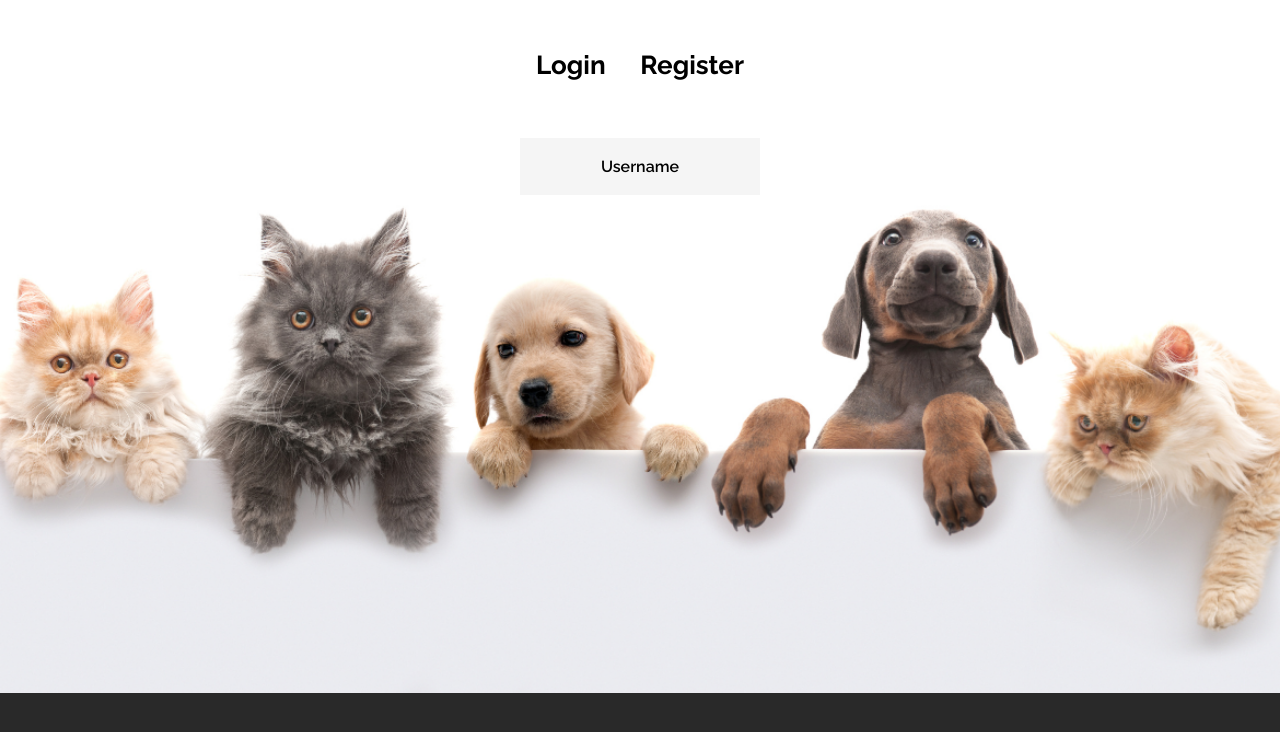
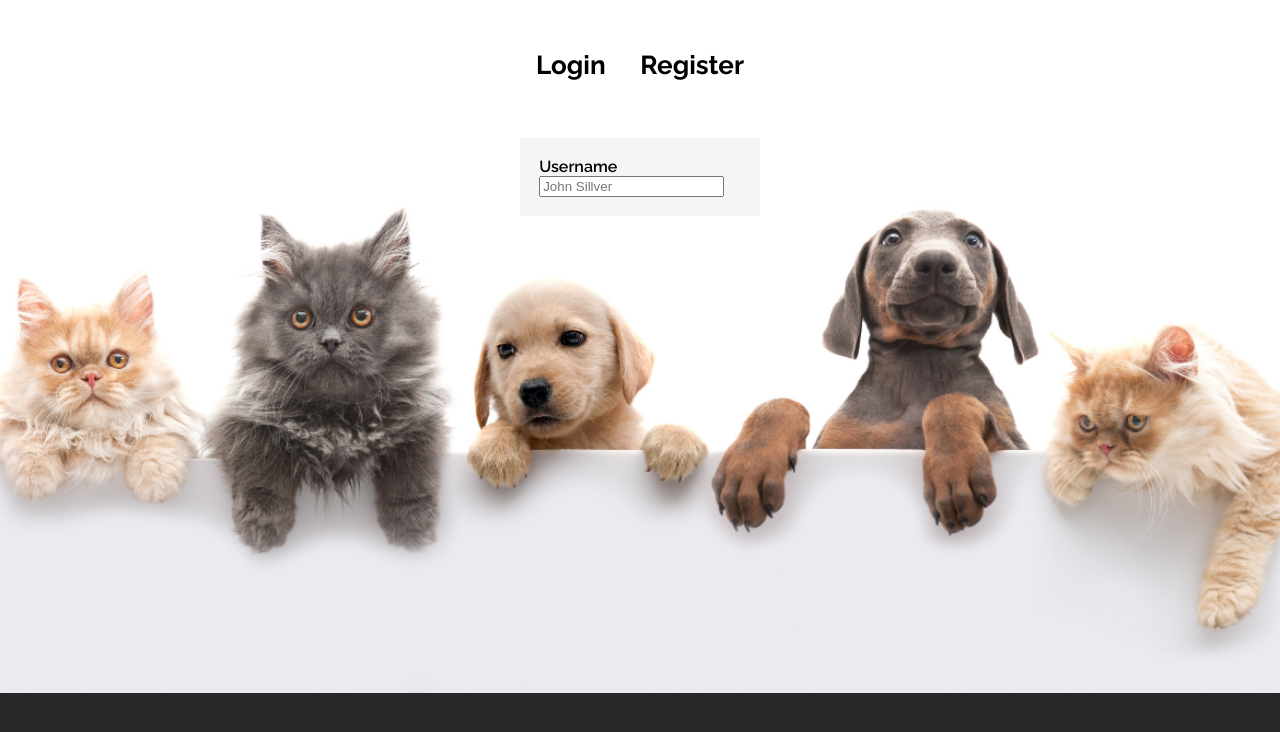
Before and after one commit to ConnectingPets/PetsMatch, a React (Vite) app in the folder client-app/: page /login-register in a window 1280 px wide. Shown: the top 732 px of the page. Built offline with nearby package versions, Linux system fonts and the light colour scheme.

Commit message:
CInput element created

```diff
--- a/client-app/src/components/Login/Login.tsx
+++ b/client-app/src/components/Login/Login.tsx
@@ -1,6 +1,7 @@
 import React from 'react';
 import './Login.scss';
 import { CLabel } from '../common/CLabel/CLabel';
+import { CInput } from '../common/CInput/CInput';
 
 interface LoginProps { };
 
@@ -10,6 +11,7 @@ export const Login: React.FC<LoginProps> = () => {
             <form>
                <div>
                     <CLabel inputName={'username'} title={'Username'} />
+                    <CInput type='text' id='username' name='username' placeholder='John Sillver'/>
                </div>
             </form>
         </section>
--- /dev/null
+++ b/client-app/src/components/common/CInput/CInput.tsx
@@ -0,0 +1,35 @@
+import React, {ChangeEventHandler,InputHTMLAttributes} from 'react';
+import './CInput.scss';
+
+interface CInputProps extends InputHTMLAttributes<HTMLInputElement> {
+    type: 'text' | 'password' | 'number' | 'email' | 'tel',
+    name:string,
+    id:string,
+    placeholder?:string,
+    value?:string | number,
+    onChange?:ChangeEventHandler<HTMLInputElement>,
+    onBlur?:ChangeEventHandler<HTMLInputElement>,
+};
+
+export const CInput: React.FC<CInputProps> = ({
+    type,
+    name,
+    id,
+    placeholder,
+    value,
+    onChange,
+    onBlur
+}) => {
+    return (
+        <input
+            className='form__input'
+            type={type}
+            name={name}
+            id={id}
+            placeholder={placeholder}
+            value={value}
+            onChange={onChange}
+            onBlur={onBlur}
+        />
+    )
+}
```
Also changed, not shown: client-app/src/components/common/CInput/CInput.scss (added).
